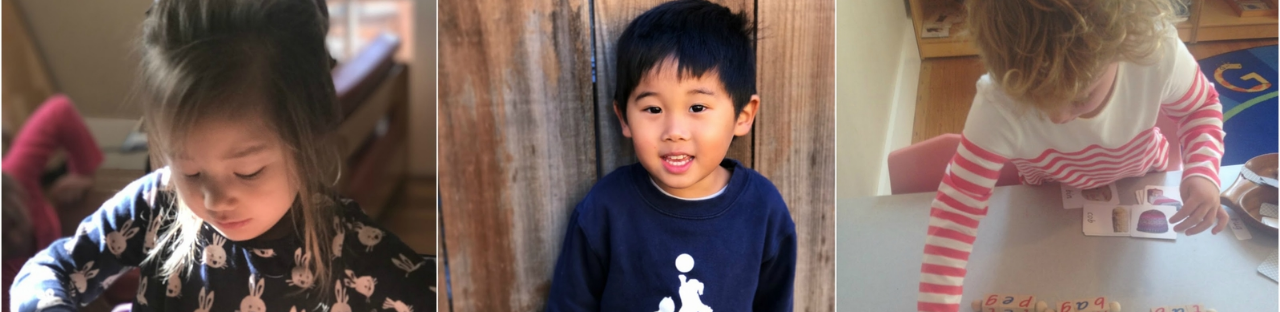
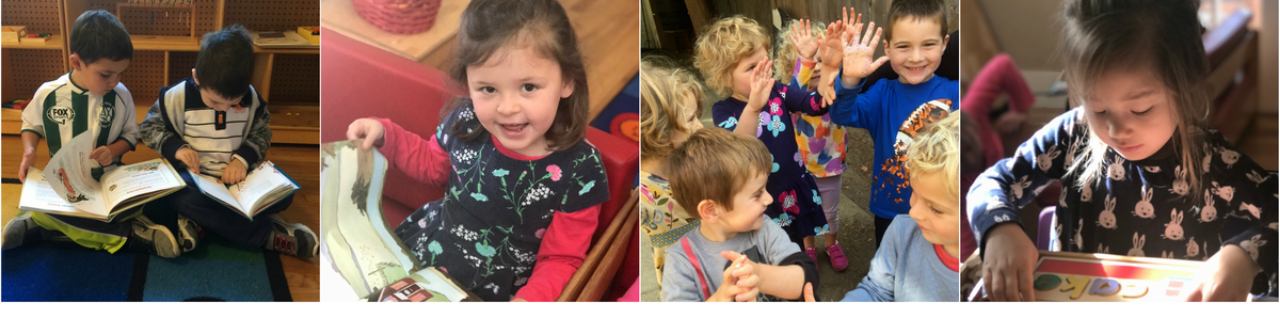
Before and after one commit to jpeters280/highlandsmontessori, a website: page client/index.html at #/dailySchedule in a window 1280 px wide. Shown: the part 66-378 px from the top of the page. Drawn offline with nearby package versions, Linux system fonts and the light colour scheme; some packages are replaced by stand-ins of ours.

Commit message:
new banner

```diff
--- a/client/partials/views/home.html
+++ b/client/partials/views/home.html
@@ -1,4 +1,4 @@
-<img src="./../../images/header.jpeg" class="full-banner">
+<img src="./../../images/header.png" class="full-banner">
 <div class="col-lg-12">
     <h1 class="section-heading text-center welcome-message">Welcome to Highland Montessori</h1>
 </div>
```
Also changed, not shown: client/partials/views/dailySchedule.html (+1 -1 lines), client/images/header.jpeg (deleted), client/images/header.png (added), 1 other file.
